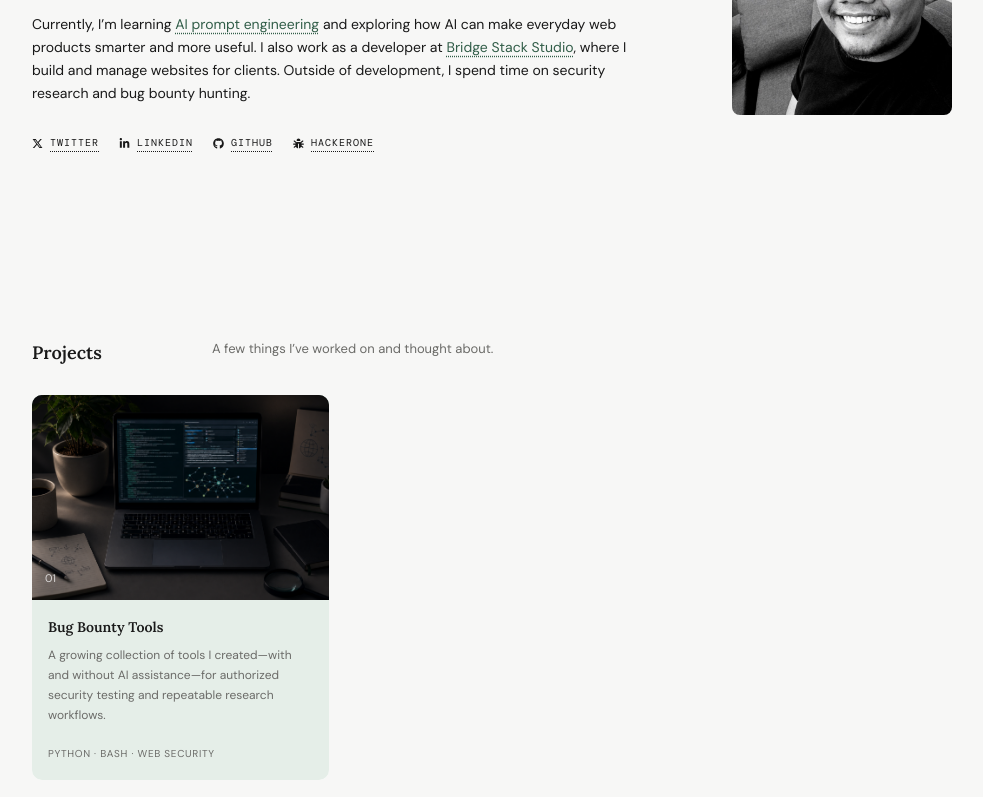
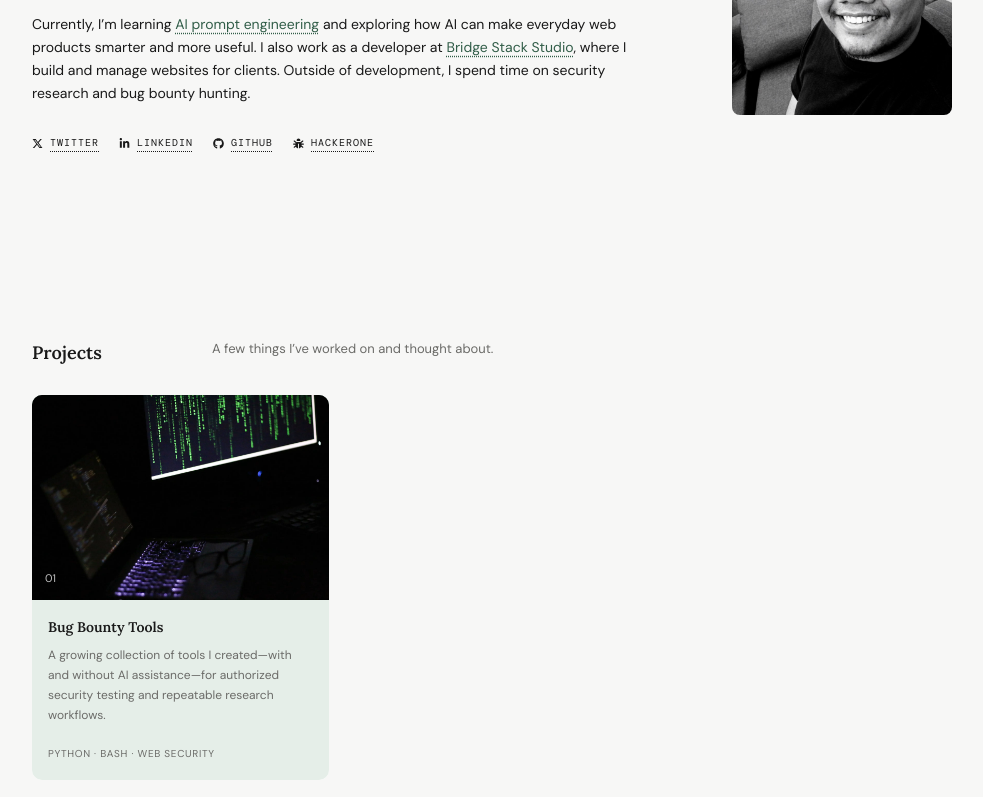
Before and after one commit to zabe-dev/zabe-dev-portfolio, a Next.js app: page / in a window 1280 px wide. Shown: the part 372-1169 px from the top of the page, without its empty margins (148-1131 px from the left). Built offline with nearby package versions, Linux system fonts and the light colour scheme; a web font is replaced by a local one.

Commit message:
Replace security project thumbnail

```diff
--- a/app/data.ts
+++ b/app/data.ts
@@ -19,7 +19,7 @@ export const projects: Project[] = [
       'A growing collection of tools I created—with and without AI assistance—for authorized security testing and repeatable research workflows.',
     stack: 'Python · Bash · Web security',
     href: 'https://github.com/zabe-dev/bug-bounty',
-    image: '/security-research.png',
+    image: '/security-tools.webp',
   },
 ];
 
```
Also changed, not shown: public/security-research.png (deleted), public/security-tools.webp (added).
